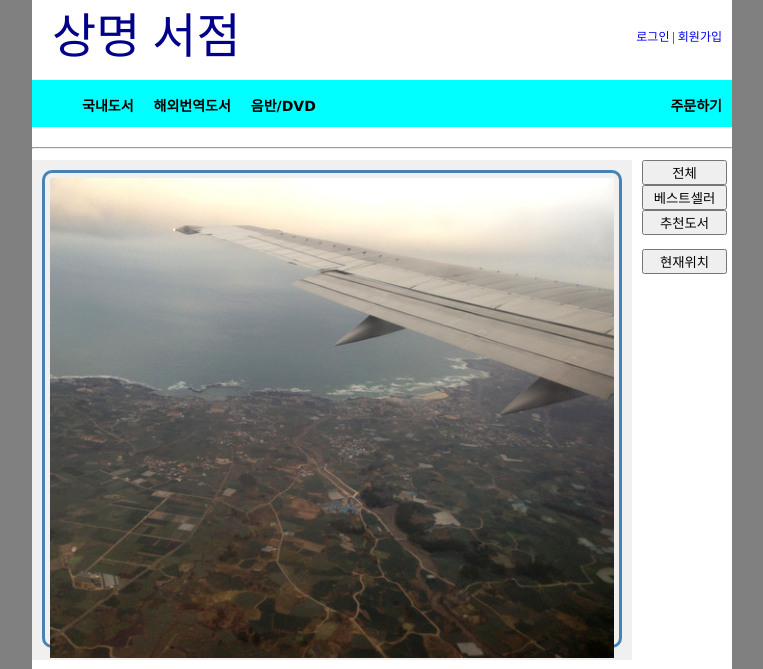
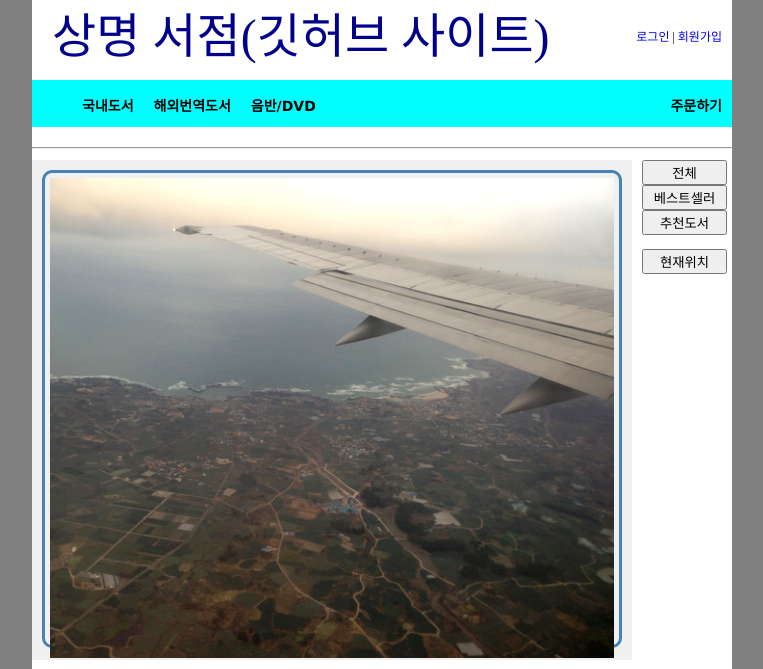
Before and after one commit to Hotmandooo/hotmandoo111, a plain HTML site: page index.html in a window 1280 px wide. Shown: the top 669 px of the page, without its empty margins (258-1021 px from the left). Drawn offline with Linux system fonts and the light colour scheme.

Commit message:
Update index.html

```diff
--- a/index.html
+++ b/index.html
@@ -39,7 +39,7 @@
 <body>
 <div class="wrap">
 <header>
-    <a id="logo" href="main.html"> 상명 서점 </a>
+    <a id="logo" href="main.html"> 상명 서점(깃허브 사이트) </a>
     <span class="right" id="login_area" style="padding: 30px 10px;">
         <a href="login.html" target="display_area">로그인</a> |
         <a href="signup.html" target="display_area">회원가입</a>
```
